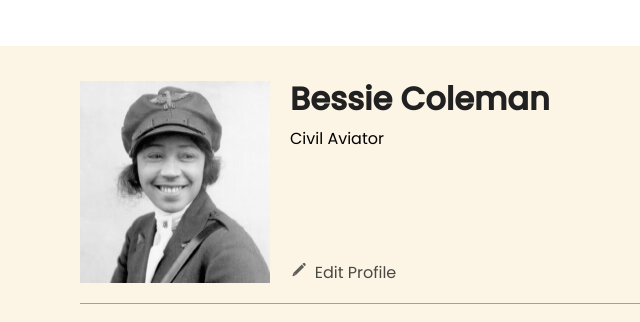
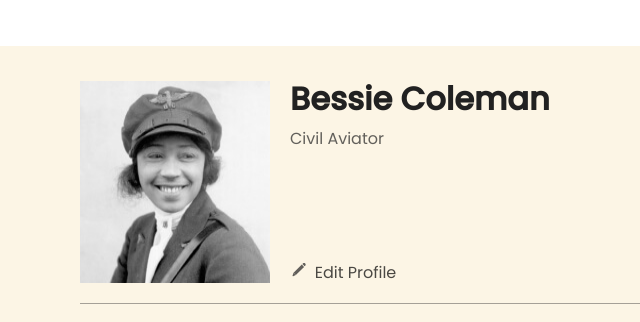
Before and after one commit to skfto/se_project_spots, a website: page index.html in a window 1280 px wide. Shown: the top 322 px of the page, 0-640 px from the left. Drawn offline with Linux system fonts and the light colour scheme.

Commit message:
final update?

```diff
--- a/blocks/profile.css
+++ b/blocks/profile.css
@@ -20,7 +20,7 @@
 
 .profile__description {
     margin: 0;
-    color: rgba(33 33 33 .7);
+    color: rgba(33, 33, 33, .7);
     padding: 0 0 114px;
 }
 
```
Also changed, not shown: package.json (added, +20 -0 lines).
